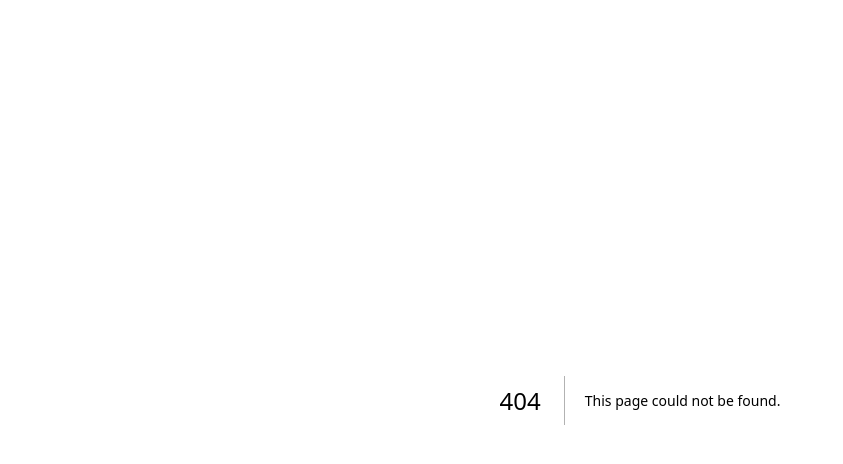
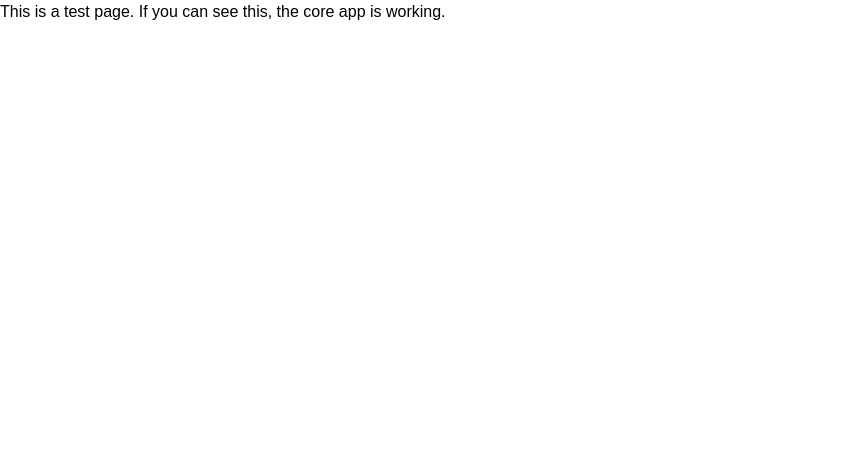
Before and after one commit to b2bvic/seobyrole, a Next.js app: page /test in a window 1280 px wide. Before the commit this address had no page. Shown: the top 464 px of the page, without its empty margins (0-843 px from the left). Built offline with nearby package versions, Linux system fonts and the light colour scheme; a web font is replaced by a local one.

Commit message:
ADD: Create minimal test page to isolate 500 error

```diff
--- /dev/null
+++ b/src/pages/test.js
@@ -0,0 +1,3 @@
+export default function TestPage() {
+  return <h1>This is a test page. If you can see this, the core app is working.</h1>;
+}
```
